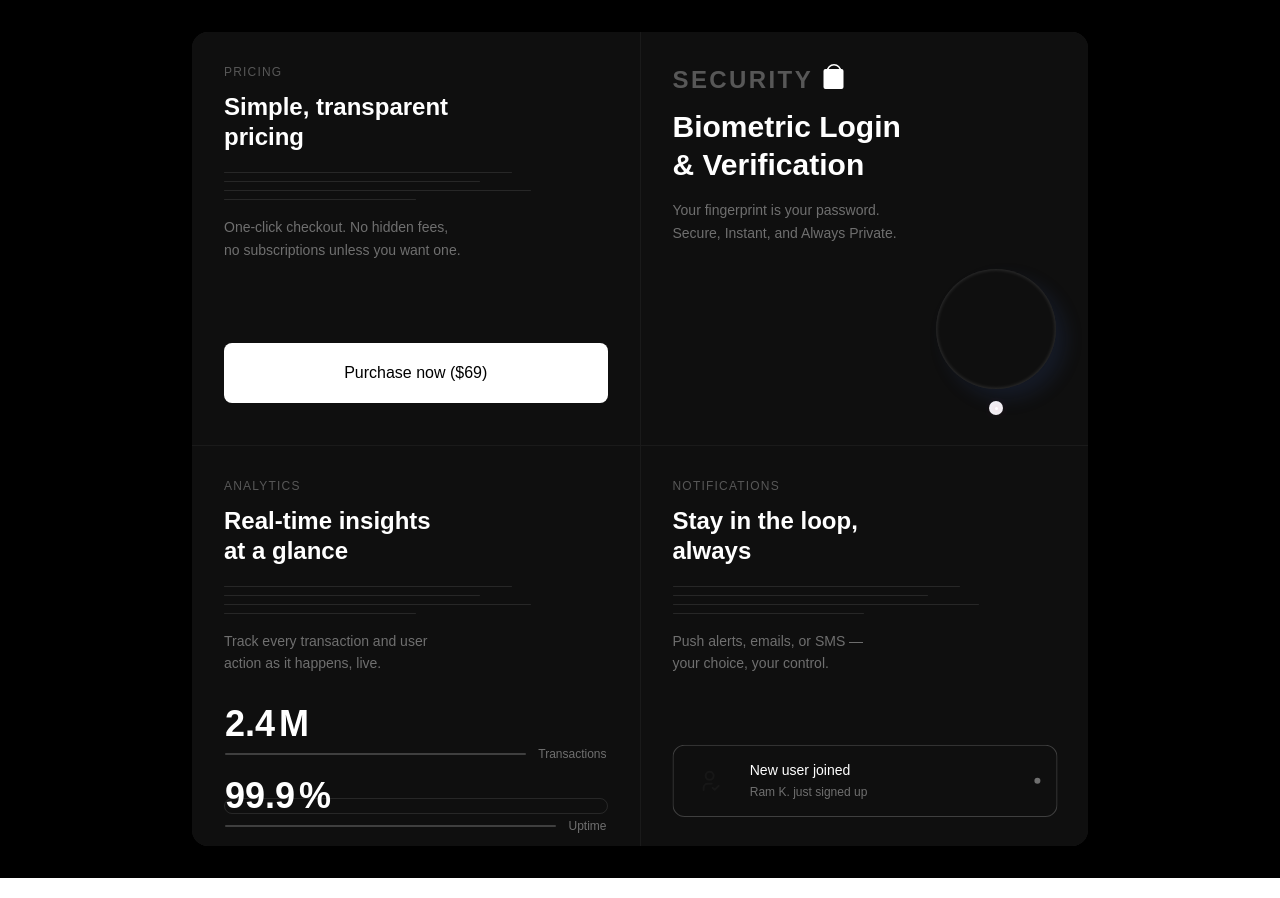
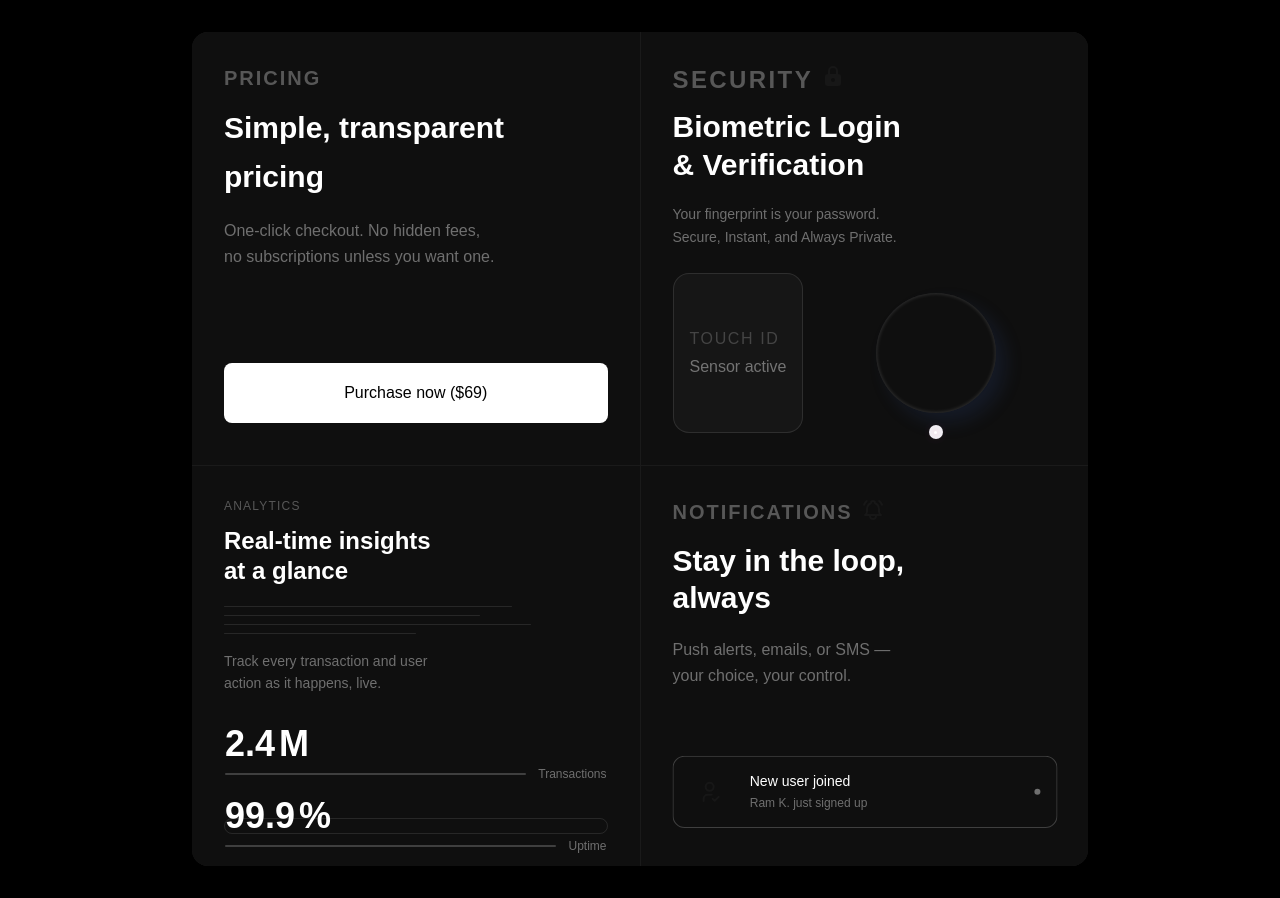
Before and after one commit to casanova259/myui, a Next.js app: page /sqnc in a window 1280 px wide. Built offline with nearby package versions, Linux system fonts and the light colour scheme.

Commit message:
improved the layout

```diff
--- a/app/sqnc/page.tsx
+++ b/app/sqnc/page.tsx
@@ -4,7 +4,8 @@ import FingerprintButton from "@/components/fingerprint/FIngerScan";
 import { AnimationSequences } from "@/components/animateSqnc/animateSqnc";
 import StatCounter from "@/components/counter/counter";
 import ToastAnimator from "@/components/toaster/toast";
-
+import { IconBellRinging, IconFingerprint } from '@tabler/icons-react';
+import { IconLockFilled } from '@tabler/icons-react';
 
 export default function Page() {
     return (
@@ -14,51 +15,69 @@ export default function Page() {
                 {/* Cell 1 — Pay Now / Pricing */}
                 <div className="bg-[#0f0f0f] p-8 flex flex-col justify-between min-h-[400px]">
                     <div className="flex flex-col gap-3">
-                        <span className="text-white/30 text-xs uppercase tracking-widest">Pricing</span>
-                        <h2 className="text-white text-2xl font-semibold leading-tight">
+                        <span className="text-white/30 text-xl uppercase tracking-widest font-semibold">Pricing</span>
+                        <h2 className="text-white text-3xl font-semibold leading-relaxed">
                             Simple, transparent <br /> pricing
                         </h2>
-                        <div className="flex flex-col gap-2 mt-2">
+                        {/* <div className="flex flex-col gap-2 mt-2">
                             <div className="h-[1px] w-3/4 bg-white/10 rounded-full" />
                             <div className="h-[1px] w-2/3 bg-white/10 rounded-full" />
                             <div className="h-[1px] w-4/5 bg-white/10 rounded-full" />
                             <div className="h-[1px] w-1/2 bg-white/10 rounded-full" />
-                        </div>
-                        <p className="text-white/40 text-sm leading-relaxed mt-1">
+                        </div> */}
+                        <p className="text-white/40 text-md leading-relaxed mt-1">
                             One-click checkout. No hidden fees, <br /> no subscriptions unless you want one.
                         </p>
                     </div>
-                    <div className="mt-6">
+                    <div className="mt-2">
                         <AnimationSequences />
                     </div>
                 </div>
 
                 {/* Cell 2 — Fingerprint / Biometric */}
+                {/* Cell 2 — Biometric / Security */}
                 <div className="bg-[#0f0f0f] p-8 flex flex-col justify-between min-h-[400px]">
+
+                    {/* Top */}
                     <div className="flex flex-col gap-3">
-                        <span className="text-white/30 text-2xl font-semibold uppercase tracking-widest flex gap-2">
+                        <div className="flex gap-2">
+                            <span className="text-white/30 text-2xl font-semibold uppercase tracking-widest flex items-center gap-2">
                                 Security
-                            <svg width="25" height="25" viewBox="0 0 20 25" fill="none" className="inline-block" xmlns="http://www.w3.org/2000/svg">
-                                <path d="M10.5 0.75C14.2279 0.75 17.25 3.77208 17.25 7.5C17.25 11.2279 14.2279 14.25 10.5 14.25C6.77208 14.25 3.75 11.2279 3.75 7.5C3.75 3.77208 6.77208 0.75 10.5 0.75Z" stroke="white" stroke-width="1.5" />
-                                <rect y="5" width="20" height="20" rx="2" fill="white" />
-                            </svg>
+                                {/* <svg width="22" height="22" viewBox="0 0 20 25" fill="none" xmlns="http://www.w3.org/2000/svg">
+                                <path d="M10.5 0.75C14.2279 0.75 17.25 3.77208 17.25 7.5C17.25 11.2279 14.2279 14.25 10.5 14.25C6.77208 14.25 3.75 11.2279 3.75 7.5C3.75 3.77208 6.77208 0.75 10.5 0.75Z" stroke="#575657" strokeWidth="1.5" />
+                                <rect y="5" width="20" height="20" rx="2" fill="#575657" />
+                            </svg> */}
+                            </span>
 
-                        </span>
+                            <IconLockFilled/>
+                        </div>
+
                         <h2 className="text-white text-3xl font-semibold leading-tight">
                             Biometric Login <br /> & Verification
                         </h2>
-                        <div className="w-96  ">
-                            <p className="text-white/40 text-sm leading-relaxed mt-1  ">
+
+                        <p className="text-white/40 text-sm leading-relaxed mt-2">
                             Your fingerprint is your password. <br /> Secure, Instant, and Always Private.
                         </p>
                     </div>
+
+                    {/* Bottom — two boxes */}
+                    <div className="flex gap-3 mt-6">
+
+                        {/* Left box — dark container, can hold extra info or leave minimal */}
+                        <div className="rounded-2xl border border-white/10 bg-white/[0.03] p-4 flex flex-col justify-center min-h-[160px]">
+                            <span className="text-white/20 text-md uppercase tracking-widest">Touch ID</span>
+                            <span className="text-white/40 text-md  mt-1">Sensor active</span>
                         </div>
 
-                    <div className="mt-6 flex items-center justify-end mb-6">
+                        {/* Right box — FingerprintButton */}
+                        <div className="flex-1 rounded-2xl  flex items-center justify-center min-h-[160px]">
                             <FingerprintButton />
                         </div>
+
                     </div>
 
+                </div>
                 {/* Cell 3 — Placeholder */}
                 <div className="bg-[#0f0f0f] p-8 flex flex-col justify-between min-h-[400px]">
                     <div className="flex flex-col gap-3">
@@ -85,29 +104,34 @@ export default function Page() {
                 </div>
 
                 {/* Cell 4 — Placeholder */}
-                <div className="bg-[#0f0f0f] p-8 flex flex-col justify-between min-h-[400px]">
-                    <div className="flex flex-col gap-3">
-                        <span className="text-white/30 text-xs uppercase tracking-widest">Notifications</span>
-                        <h2 className="text-white text-2xl font-semibold leading-tight">
+                <div className="bg-[#0f0f0f] p-8 flex flex-col gap-16 min-h-[400px]">
+                    <div className="flex flex-col gap-4">
+
+                        <div className="flex gap-2">
+                            <span className="text-white/30 text-xl uppercase tracking-widest font-semibold">
+                                Notifications
+                            </span>
+                            <IconBellRinging />
+                        </div>
+                        <h1 className="text-white text-3xl font-semibold leading-tight">
                             Stay in the loop, <br /> always
-                        </h2>
-                        <div className="flex flex-col gap-2 mt-2">
+                        </h1>
+                        {/* <div className="flex flex-col gap-2 mt-2">
                             <div className="h-[1px] w-3/4 bg-white/10 rounded-full" />
                             <div className="h-[1px] w-2/3 bg-white/10 rounded-full" />
                             <div className="h-[1px] w-4/5 bg-white/10 rounded-full" />
                             <div className="h-[1px] w-1/2 bg-white/10 rounded-full" />
-                        </div>
-                        <p className="text-white/40 text-sm leading-relaxed mt-1">
+                        </div> */}
+                        <p className="text-white/40 text-md leading-relaxed mt-1">
                             Push alerts, emails, or SMS — <br /> your choice, your control.
                         </p>
                     </div>
                     {/* drop your next component here */}
-                    <div className="mt-6 h-16 rounded-xl    flex items-center justify-center">
+                    <div className="mt-2 h-16 rounded-xl  flex items-center justify-center">
                         {/* <span className="text-white/20 text-xs">component goes here</span> */}
                         <ToastAnimator />
                     </div>
                 </div>
-
             </div>
         </div>
     );
```
Lines whose indentation alone changed are shown as unchanged.
